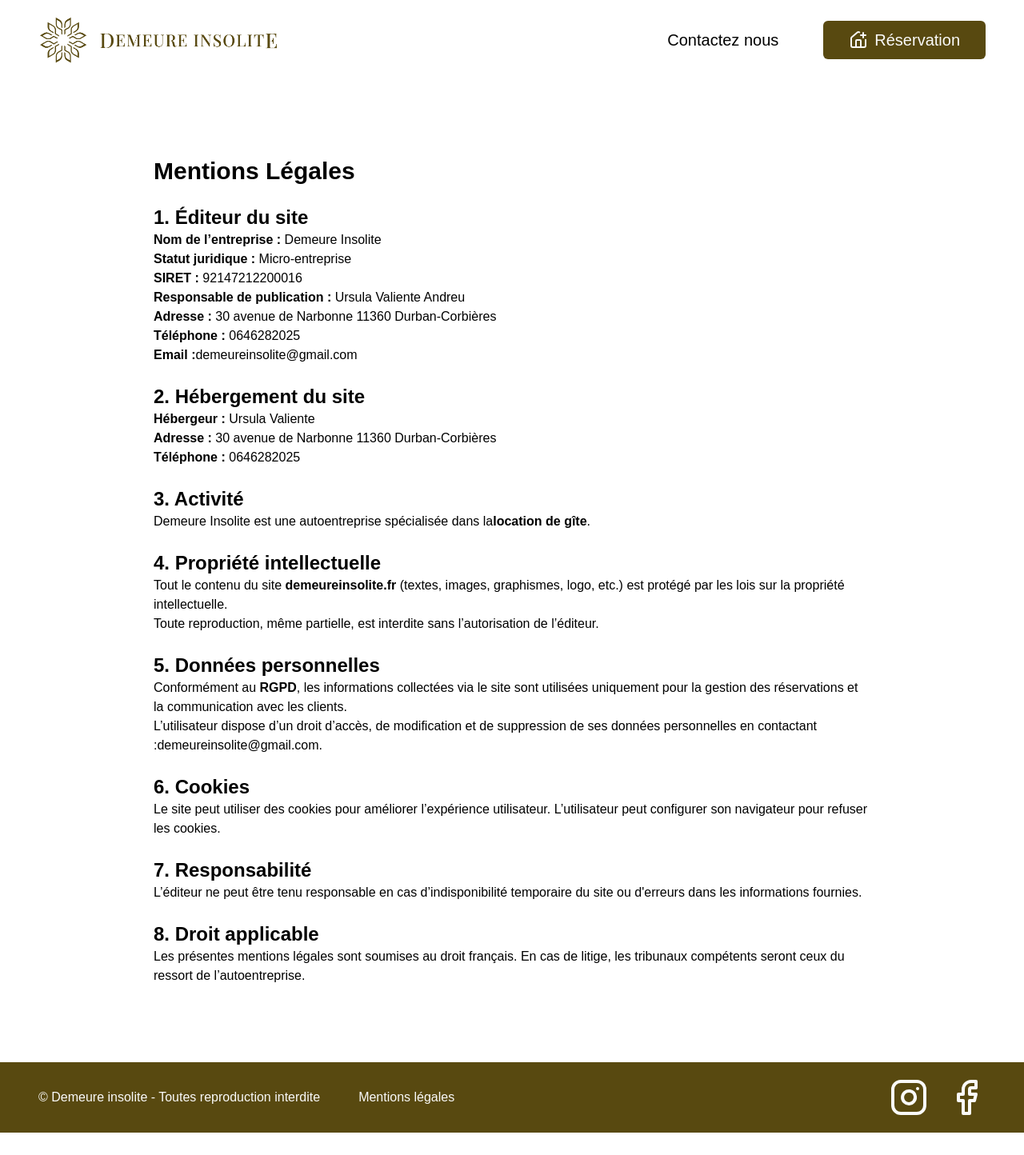
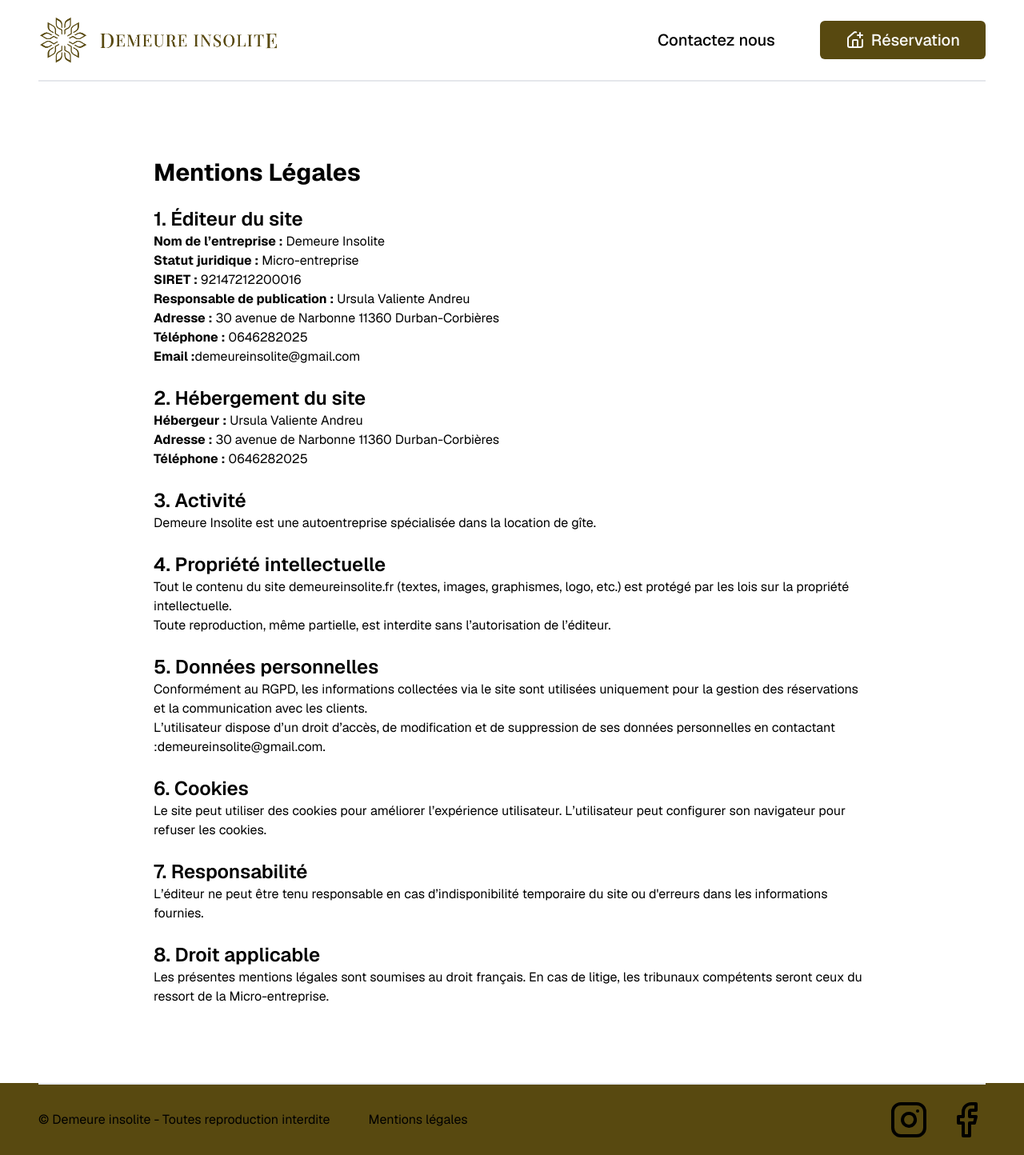
Before and after one commit to zics11/demeureinsolite_v2, a Next.js app: page /mentions-legales in a window 1280 px wide. Shown: the whole page at 80% size. Before the commit the page ends 1416 px from the top, so only its background shows below. Built offline with nearby package versions, Linux system fonts and the light colour scheme.

Commit message:
design OK

```diff
--- a/app/globals.css
+++ b/app/globals.css
@@ -3,7 +3,7 @@
 @tailwind utilities;
 
 body {
-  font-family: Arial, Helvetica, sans-serif;
+  font-family: Geist;
 }
 
 @layer base {
@@ -30,3 +30,7 @@
   width: 100% !important; /* Force l'image à prendre toute la largeur du conteneur */
   height: auto !important; /* Conserve les proportions de l'image */
 }
+
+html {
+  scroll-behavior: smooth;
+}
--- a/app/mentions-legales/page.jsx
+++ b/app/mentions-legales/page.jsx
@@ -37,7 +37,7 @@
 
         <h2 className="text-2xl font-semibold mt-6">2. Hébergement du site</h2>
         <p>
-          <strong>Hébergeur :</strong> Ursula Valiente
+          <strong>Hébergeur :</strong> Ursula Valiente Andreu
         </p>
         <p>
           <strong>Adresse :</strong> 30 avenue de Narbonne 11360
@@ -49,17 +49,17 @@
 
         <h2 className="text-2xl font-semibold mt-6">3. Activité</h2>
         <p>
-          Demeure Insolite est une autoentreprise spécialisée dans la
-          <strong>location de gîte</strong>.
+          Demeure Insolite est une autoentreprise spécialisée dans la location
+          de gîte.
         </p>
 
         <h2 className="text-2xl font-semibold mt-6">
           4. Propriété intellectuelle
         </h2>
         <p>
-          Tout le contenu du site <strong>demeureinsolite.fr</strong> (textes,
-          images, graphismes, logo, etc.) est protégé par les lois sur la
-          propriété intellectuelle.
+          Tout le contenu du site demeureinsolite.fr (textes, images,
+          graphismes, logo, etc.) est protégé par les lois sur la propriété
+          intellectuelle.
         </p>
         <p>
           Toute reproduction, même partielle, est interdite sans l’autorisation
@@ -68,9 +68,9 @@
 
         <h2 className="text-2xl font-semibold mt-6">5. Données personnelles</h2>
         <p>
-          Conformément au <strong>RGPD</strong>, les informations collectées via
-          le site sont utilisées uniquement pour la gestion des réservations et
-          la communication avec les clients.
+          Conformément au RGPD, les informations collectées via le site sont
+          utilisées uniquement pour la gestion des réservations et la
+          communication avec les clients.
         </p>
         <p>
           L’utilisateur dispose d’un droit d’accès, de modification et de
@@ -97,8 +97,8 @@
         <h2 className="text-2xl font-semibold mt-6">8. Droit applicable</h2>
         <p>
           Les présentes mentions légales sont soumises au droit français. En cas
-          de litige, les tribunaux compétents seront ceux du ressort de
-          l’autoentreprise.
+          de litige, les tribunaux compétents seront ceux du ressort de la
+          Micro-entreprise.
         </p>
       </div>
       <section className=" bg-background ">
--- a/app/page.js
+++ b/app/page.js
@@ -1,7 +1,6 @@
 import Image from 'next/image';
 import Header from '@/components/section/header';
 import Footer from '@/components/section/footer';
-import Link from 'next/link';
 
 import Formulaire from '@/components/section/formulaire';
 import {
@@ -11,6 +10,7 @@
   CarouselNext,
   CarouselPrevious,
 } from '@/components/ui/carousel';
+import { Button } from '@/components/ui/button';
 import {
   Sparkles,
   DoorOpen,
@@ -34,28 +34,6 @@
           Vivez des séjours uniques en pleine nature, a deux pas de la mer
           méditerranée
         </h1>
-
-        {/* <p>
-          Évadez-vous au cœur du Languedoc, dans le Sud de la France, et
-          découvrez un monde où nature préservée et charme authentique se
-          rencontrent. Chez Demeure Insolite, nous vous proposons des
-          hébergements uniques en pleine nature, à deux pas de la Méditerranée.
-          <br></br> <br></br>Chaque demeure est conçue pour offrir une
-          expérience inoubliable, alliant confort moderne et ambiance
-          chaleureuse. Profitez de la diversité des loisirs qu'offre notre
-          région ensoleillée : détendez-vous sur les plages méditerranéennes,
-          explorez des villes historiques, ou partez en randonnée dans nos
-          magnifiques paysages.<br></br> <br></br>Découvrez également notre
-          remarquable cuisine locale et nos vins de classe mondiale, dans des
-          bistrots simples ou des restaurants étoilés au Michelin.<br></br>{' '}
-          <br></br>Plongez dans votre piscine ou détendez-vous dans notre
-          jacuzzi en admirant la vue magnifique.<br></br>
-          <br></br> Chez Demeure Insolite, chaque détail est pensé pour vous
-          offrir une expérience authentique et mémorable. Nous avons hâte de
-          vous accueillir et de vous faire découvrir toutes les merveilles de
-          notre belle région.<br></br>
-          <br></br> Bienvenue chez nous, bienvenue chez vous.
-        </p> */}
       </div>
       <section className=" flex gap-6 max-w-custom mx-auto px-36">
         <div className=" w-1/2">
@@ -253,11 +231,11 @@
           </div>
         </div>
       </section>
-      <section className=" flex gap-6 max-w-custom mx-auto px-48 my-24 flex-col">
+      <section className=" flex gap-12 max-w-custom mx-auto px-48 mt-24 flex-col">
         <h2 className=" text-5xl font-medium text-center">
           Des maisons tout confort trés bien équipées
         </h2>
-        <div className=" flex gap-6 my-12">
+        <div className=" flex gap-6 ">
           <div className=" flex flex-col items-center w-1/4 gap-3">
             <DoorOpen size={90} strokeWidth={2} />
             <p className=" text-xl"> Arrivée autonome</p>
@@ -297,16 +275,16 @@
           <br></br> Bienvenue chez nous, bienvenue chez vous.
         </p>
       </section>
-      <section className="bg-stone-100 py-12">
-        <div className="max-w-custom mx-auto px-36 ">
-          <h2 className=" text-5xl font-medium text-center px-12">
+      <section className="max-w-custom mx-auto px-36 mt-24" id="contact-form">
+        <div className=" bg-stone-100 p-12 rounded-md">
+          <h2 className=" text-5xl font-medium text-center ">
             Réserver ici, sans intermédiaire, sans comission et au&nbsp;
             <span className=" text-foreground font-bold">
               meilleur prix garantie
             </span>
           </h2>
           <Formulaire></Formulaire>
-          <div className=" flex gap-6 my-12">
+          <div className=" flex gap-6 mt-6">
             <div className=" flex flex-col items-center w-1/3 gap-3">
               <CreditCard size={90} strokeWidth={2} color="#584910" />
               <p className=" text-xl text-background"> Paiement par carte</p>
@@ -322,28 +300,34 @@
           </div>
         </div>
       </section>
-      <section className=" flex gap-6 max-w-custom mx-auto px-36 my-24 flex-col">
+      <section
+        className=" flex max-w-custom mx-auto px-36 my-24 flex-col"
+        id="contact"
+      >
         <h2 className=" text-5xl font-medium text-center px-12">
           Une question, contactez nous directement
         </h2>
-        <div className=" flex flex-row my-12">
+        <div className=" flex flex-row mt-12">
           <div className=" flex flex-col w-1/2 gap-6 justify-between">
             <a aria-label="Chat on WhatsApp" href="https://wa.me/33646282025">
-              <img
-                alt="Chat on WhatsApp"
-                width={300} // Remplacez par la largeur réelle de votre image en pixels
-                height={5}
-                src="WhatsAppButtonGreenSmall.png"
-              />
+              <Button variant="outline" size="lg">
+                <img
+                  alt="Chat on WhatsApp"
+                  width={30} // Remplacez par la largeur réelle de votre image en pixels
+                  height={5}
+                  src="whatsapp-monochrome-icon.svg"
+                />
+                Chat sur WhatsApp
+              </Button>{' '}
             </a>
-            <div className=" flex flex-row text-lg font-semibold gap-3 items-center">
+            <div className=" flex flex-row text-lg font-medium gap-3 items-center">
               <Phone size={32} strokeWidth={2} />+ 33 6 46 28 20 25
             </div>
-            <div className=" flex flex-row text-lg font-semibold gap-3 items-center">
+            <div className=" flex flex-row text-lg font-medium gap-3 items-center">
               <MapPinHouse size={32} strokeWidth={2} />
               30 avenue de Narbonne - 11360 Durban-Corbières
             </div>
-            <div className=" flex flex-row text-lg font-semibold gap-3 items-center">
+            <div className=" flex flex-row text-lg font-medium gap-3 items-center">
               <Mail size={32} strokeWidth={2} />
               demeureinsolite@gmail.com
             </div>
@@ -356,7 +340,7 @@
           ></iframe>
         </div>
       </section>
-      <section className=" bg-background ">
+      <section className=" ">
         <Footer></Footer>
       </section>
     </div>
--- a/components/section/footer.jsx
+++ b/components/section/footer.jsx
@@ -1,11 +1,10 @@
-import Image from 'next/image';
-import { Button } from '@/components/ui/button';
 import { HousePlus, Instagram, Facebook } from 'lucide-react';
 import Link from 'next/link';
 
 export default function Footer() {
   return (
-    <div className=" flex flex-row py-5 max-w-custom mx-auto px-12 justify-between text-stone-50 items-center ">
+    <div className=" flex flex-row  max-w-custom mx-auto justify-center  ">
+      <div className=" flex flex-row py-5  mx-12  justify-between border-t-2 w-full ">
         <div className=" flex items-center gap-12">
           <p>© Demeure insolite - Toutes reproduction interdite</p>
           <Link href="/mentions-legales">
@@ -22,5 +21,6 @@
           </a>
         </div>
       </div>
+    </div>
   );
 }
--- a/components/section/formulaire.jsx
+++ b/components/section/formulaire.jsx
@@ -121,7 +121,7 @@
   };
 
   return (
-    <form onSubmit={handleSubmit} className=" flex flex-col gap-3 my-16">
+    <form onSubmit={handleSubmit} className=" flex flex-col gap-3 my-12">
       <div className=" flex flex-row gap-3">
         <div className=" flex flex-col gap-3 w-1/2">
           <div className="flex gap-3 ">
--- a/components/section/header.jsx
+++ b/components/section/header.jsx
@@ -1,10 +1,13 @@
 import Image from 'next/image';
 import { Button } from '@/components/ui/button';
 import { HousePlus } from 'lucide-react';
+import Link from 'next/link';
 
 export default function Header() {
   return (
-    <div className=" flex flex-row py-5 max-w-custom mx-auto px-12 justify-between ">
+    <div className=" flex flex-row  max-w-custom mx-auto justify-center  ">
+      <div className=" flex flex-row py-5  mx-12  justify-between border-b-2 w-full ">
+        <Link href="/">
           <Image
             className=""
             src="/demeureinsolite.png"
@@ -13,14 +16,20 @@
             height={38}
             priority
           />
+        </Link>
         <div className=" flex items-center gap-6 font-bold">
+          <Link href="#contact">
             <Button variant="ghost" size="lg">
               Contactez nous
             </Button>
+          </Link>
+          <Link href="#contact-form">
             <Button variant="destructive" size="lg">
               <HousePlus size={48} strokeWidth={2} className=" custom-icon" />
               Réservation
             </Button>
+          </Link>
+        </div>
       </div>
     </div>
   );
--- a/tailwind.config.mjs
+++ b/tailwind.config.mjs
@@ -14,6 +14,7 @@
       },
       maxWidth: {
         custom: '1440px',
+        custom2: '1340px',
       },
       borderRadius: {
         lg: 'var(--radius)',
```
Also changed, not shown: public/whatsapp-monochrome-icon.svg (added). Lines whose indentation alone changed are shown as unchanged.
